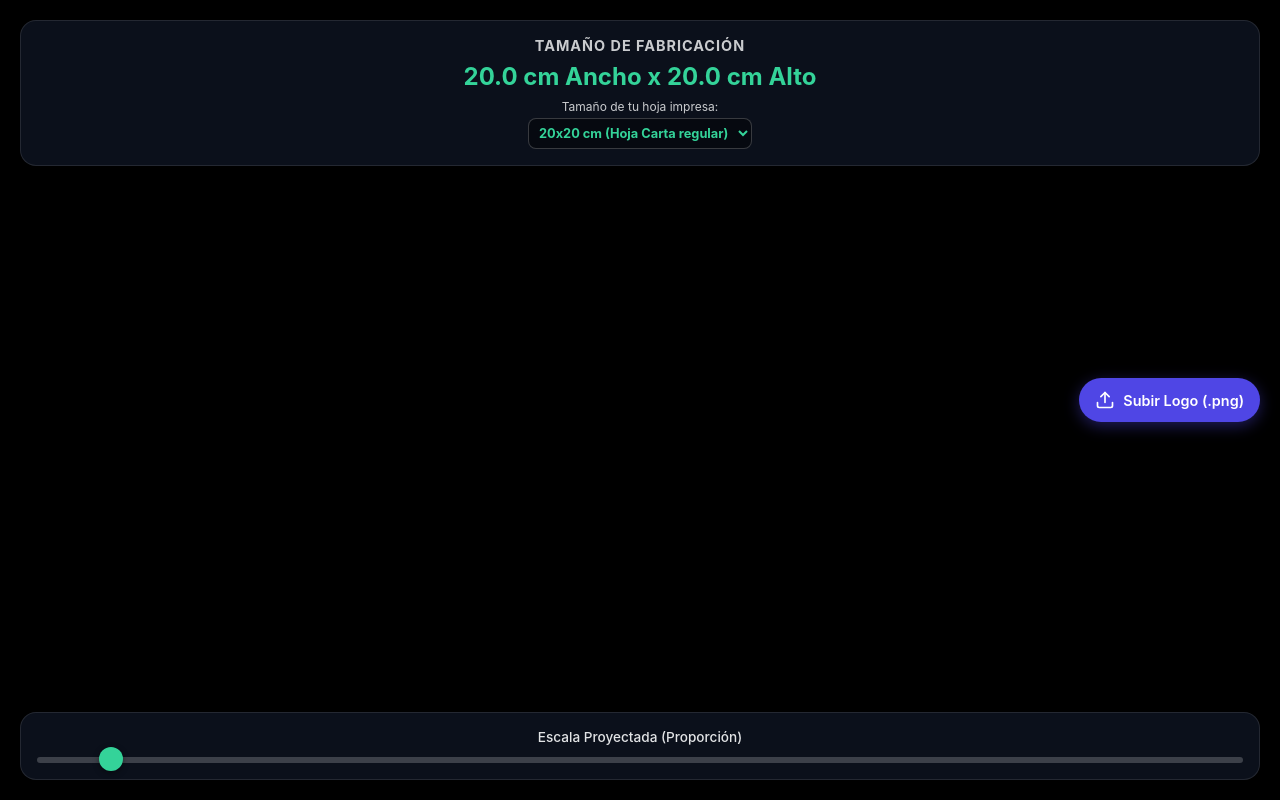
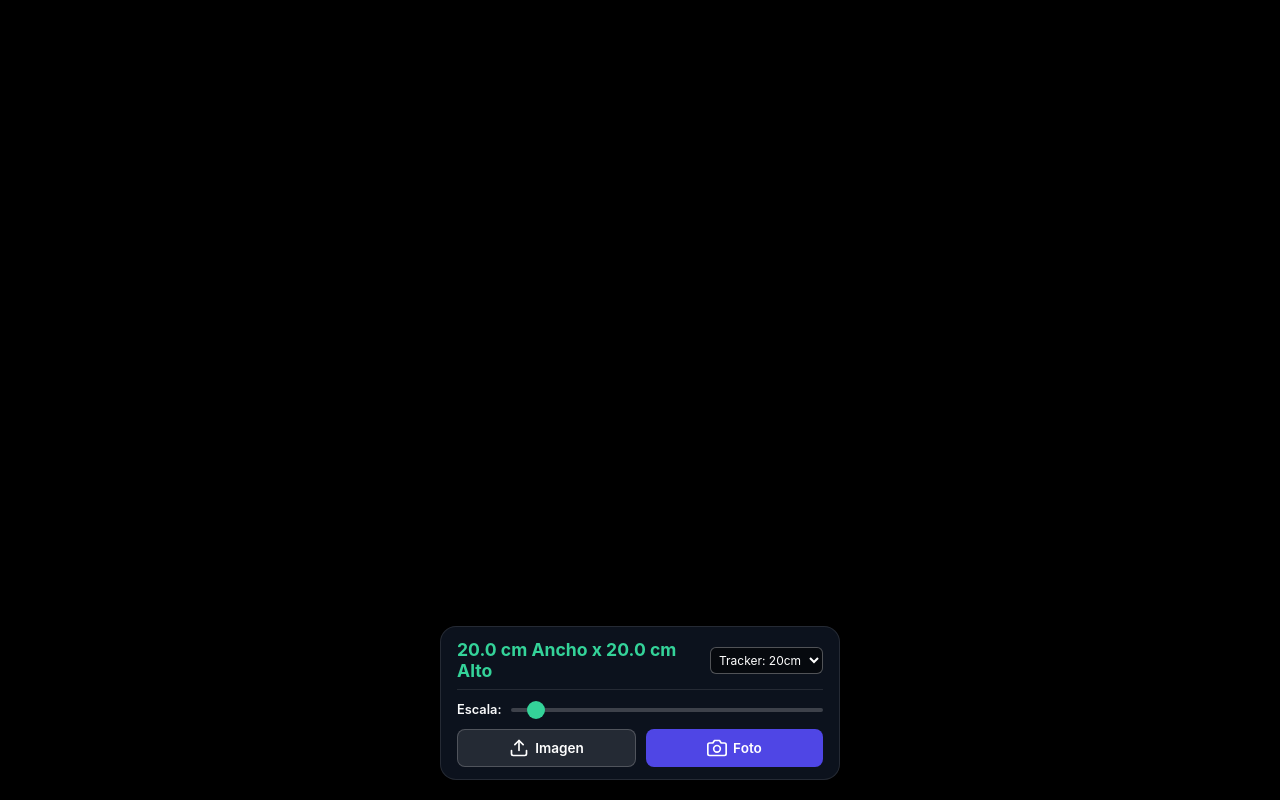
Before and after one commit to disenocorptpc-dot/logos_ar, a website: page index.html in a window 1280 px wide. Drawn offline with Linux system fonts and the light colour scheme.

Commit message:
feat: Accept JPGs, remove default transparency, rework UI to compact bottom layout, add Screenshot generation feature

```diff
--- a/app.js
+++ b/app.js
@@ -72,9 +72,8 @@ document.addEventListener("DOMContentLoaded", () => {
                 logoPlane.removeAttribute('color');
                 logoPlane.setAttribute('src', imgDataUrl);
 
-                // Quitar transparencia de prueba si es necesario (el png transparente se renderizará bien con A-Frame por defecto
-                // pero aseguramos con material="transparent: true")
-                logoPlane.setAttribute('material', 'transparent: true; alphaTest: 0.5');
+                // Quitar transparencia forzada (solo mantenemos transparent:true por el PNG)
+                logoPlane.setAttribute('material', 'transparent: true;');
 
                 // Recalcular dimensiones
                 updateRealWorldDimensions();
@@ -84,6 +83,54 @@ document.addEventListener("DOMContentLoaded", () => {
         reader.readAsDataURL(file);
     });
 
+    /**
+     * Toma una foto (Screenshot) combinando el feed de cámara, el modelo 3D y el texto del UI
+     */
+    const screenshotBtn = document.getElementById('screenshot-btn');
+    screenshotBtn.addEventListener('click', () => {
+        const video = document.querySelector('video');
+        const arCanvas = document.querySelector('.a-canvas');
+        if (!video || !arCanvas) return;
+
+        // Crear canvas en memoria
+        const captureCanvas = document.createElement('canvas');
+        captureCanvas.width = arCanvas.width;
+        captureCanvas.height = arCanvas.height;
+        const ctx = captureCanvas.getContext('2d');
+
+        // 1. Dibujar el video de la cámara ajustado (Object-fit: cover)
+        const vRatio = captureCanvas.width / video.videoWidth;
+        const hRatio = captureCanvas.height / video.videoHeight;
+        const ratio  = Math.max(vRatio, hRatio);
+        const cx = (captureCanvas.width - video.videoWidth * ratio) / 2;
+        const cy = (captureCanvas.height - video.videoHeight * ratio) / 2;
+        ctx.drawImage(video, 0, 0, video.videoWidth, video.videoHeight, cx, cy, video.videoWidth * ratio, video.videoHeight * ratio);
+
+        // 2. Dibujar la capa 3D (AR overlay)
+        ctx.drawImage(arCanvas, 0, 0);
+
+        // 3. Imprimir el texto de la medida
+        ctx.font = "bold 60px sans-serif";
+        ctx.fillStyle = "#34D399";
+        const sizeText = document.getElementById('size-label').textContent;
+        const textWidth = ctx.measureText(sizeText).width;
+
+        ctx.shadowColor = "rgba(0,0,0,0.8)";
+        ctx.shadowBlur = 15;
+        ctx.shadowOffsetX = 4;
+        ctx.shadowOffsetY = 4;
+
+        // Colocamos el texto abajo en la foto
+        ctx.fillText(sizeText, (captureCanvas.width - textWidth) / 2, captureCanvas.height - 100);
+
+        // Descargar la imagen
+        const dataUrl = captureCanvas.toDataURL('image/png');
+        const link = document.createElement('a');
+        link.download = 'AR_Proyeccion_Escala.png';
+        link.href = dataUrl;
+        link.click();
+    });
+
     // --- Listeners de Interacción ---
     scaleSlider.addEventListener('input', updateRealWorldDimensions);
     markerSizeSelect.addEventListener('change', updateRealWorldDimensions);
--- a/index.html
+++ b/index.html
@@ -12,31 +12,35 @@
     <link rel="stylesheet" href="styles.css">
 </head>
 <body>
-    <!-- Interfaz de Usuario -->
     <div id="ui-container">
-        <!-- Calculadora de Tamaño -->
-        <div class="glass-panel top-panel">
-            <h1>Tamaño de Fabricación</h1>
-            <p id="size-label">20.0 cm Ancho x 20.0 cm Alto</p>
-            <label for="marker-size" style="font-size: 0.75rem; opacity: 0.8; margin-top: 8px; display:block;">Tamaño de tu hoja impresa:</label>
-            <select id="marker-size" style="margin-top: 4px; border-radius: 8px; padding: 6px; background: rgba(0,0,0,0.4); color: #34D399; font-weight:bolder; font-size:0.8rem; border: 1px solid rgba(255,255,255,0.2); outline: none; cursor: pointer;">
-                <option value="20">20x20 cm (Hoja Carta regular)</option>
-                <option value="30">30x30 cm (Tabloide / Plóter)</option>
-                <option value="10">10x10 cm (Tarjeta pequeña)</option>
-            </select>
-        </div>
+        <!-- Panel Inferior Compacto -->
+        <div class="glass-panel bottom-panel">
+            <div class="info-row">
+                <span id="size-label">20.0 cm x 20.0 cm</span>
+                <select id="marker-size" class="compact-select">
+                    <option value="20">Tracker: 20cm</option>
+                    <option value="30">Tracker: 30cm</option>
+                    <option value="10">Tracker: 10cm</option>
+                </select>
+            </div>
 
-        <!-- Botón para subir logo -->
-        <label for="logo-upload" class="upload-btn">
-            <svg xmlns="http://www.w3.org/2000/svg" width="24" height="24" viewBox="0 0 24 24" fill="none" stroke="currentColor" stroke-width="2" stroke-linecap="round" stroke-linejoin="round"><path d="M21 15v4a2 2 0 0 1-2 2H5a2 2 0 0 1-2-2v-4"/><polyline points="17 8 12 3 7 8"/><line x1="12" y1="3" x2="12" y2="15"/></svg>
-            Subir Logo (.png)
-        </label>
-        <input type="file" id="logo-upload" accept="image/png">
+            <div class="control-row">
+                <label for="scale-slider">Escala:</label>
+                <input type="range" id="scale-slider" min="0.5" max="10" step="0.1" value="1">
+            </div>
 
-        <!-- Controles de Escala -->
-        <div class="glass-panel bottom-panel">
-            <label for="scale-slider">Escala Proyectada (Proporción)</label>
-            <input type="range" id="scale-slider" min="0.5" max="10" step="0.1" value="1">
+            <div class="actions-row">
+                <label for="logo-upload" class="icon-btn">
+                    <svg xmlns="http://www.w3.org/2000/svg" width="20" height="20" viewBox="0 0 24 24" fill="none" stroke="currentColor" stroke-width="2" stroke-linecap="round" stroke-linejoin="round"><path d="M21 15v4a2 2 0 0 1-2 2H5a2 2 0 0 1-2-2v-4"/><polyline points="17 8 12 3 7 8"/><line x1="12" y1="3" x2="12" y2="15"/></svg>
+                    Imagen
+                </label>
+                <input type="file" id="logo-upload" accept="image/png, image/jpeg, image/jpg, image/webp">
+
+                <button id="screenshot-btn" class="icon-btn highlight">
+                    <svg xmlns="http://www.w3.org/2000/svg" width="20" height="20" viewBox="0 0 24 24" fill="none" stroke="currentColor" stroke-width="2" stroke-linecap="round" stroke-linejoin="round"><path d="M23 19a2 2 0 0 1-2 2H3a2 2 0 0 1-2-2V8a2 2 0 0 1 2-2h4l2-3h6l2 3h4a2 2 0 0 1 2 2z"/><circle cx="12" cy="13" r="4"/></svg>
+                    Foto
+                </button>
+            </div>
         </div>
     </div>
 
@@ -45,7 +49,7 @@
     <a-scene
         mindar-image="imageTargetSrc: ./targets.mind; filterMinCF:0.0001; filterBeta: 0.001;"
         color-space="sRGB"
-        renderer="colorManagement: true, physicallyCorrectLights"
+        renderer="colorManagement: true, physicallyCorrectLights: true, preserveDrawingBuffer: true"
         vr-mode-ui="enabled: false"
         device-orientation-permission-ui="enabled: false">
 
@@ -55,8 +59,7 @@
         <a-entity mindar-image-target="targetIndex: 0">
             <!-- Contenedor del Logo (Aquí se aplica la escala) -->
             <a-entity id="logo-wrapper" scale="1 1 1">
-                <!-- Por defecto mostramos un plano con color, luego se reemplazará por la imagen -->
-                <a-plane id="logo-plane" width="1" height="1" color="#4F46E5" opacity="0.8" position="0 0 0.1"></a-plane>
+                <a-plane id="logo-plane" width="1" height="1" color="#4F46E5" position="0 0 0.1"></a-plane>
             </a-entity>
         </a-entity>
     </a-scene>
--- a/styles.css
+++ b/styles.css
@@ -2,150 +2,95 @@
     --primary: #4F46E5;
     --primary-hover: #4338CA;
     --text-light: #F9FAFB;
-    --glass-bg: rgba(17, 24, 39, 0.7);
+    --glass-bg: rgba(17, 24, 39, 0.75);
     --glass-border: rgba(255, 255, 255, 0.1);
 }
 
-* {
-    box-sizing: border-box;
-    margin: 0;
-    padding: 0;
-    font-family: 'Inter', -apple-system, BlinkMacSystemFont, "Segoe UI", Roboto, sans-serif;
+* { box-sizing: border-box; margin: 0; padding: 0; font-family: 'Inter', -apple-system, sans-serif; }
+body { margin: 0; overflow: hidden; background-color: #000; }
+
+#ui-container {
+    position: absolute;
+    bottom: 20px;
+    left: 50%;
+    transform: translateX(-50%);
+    width: 90%;
+    max-width: 400px;
+    z-index: 10;
+    pointer-events: none;
 }
 
-body {
-    margin: 0;
-    overflow: hidden;
-    background-color: #000;
-}
-
-/* UI Container superimposed over AR canvas */
-#ui-container {
-    position: absolute;
-    top: 0;
-    left: 0;
-    width: 100%;
-    height: 100%;
-    z-index: 10;
-    pointer-events: none; /* Let clicks pass through to AR canvas if needed */
-    display: flex;
-    flex-direction: column;
-    justify-content: space-between;
-    padding: 20px;
-}
-
-/* Re-enable pointer events for interactive elements */
-.glass-panel, .upload-btn {
-    pointer-events: auto;
-}
-
-/* Glassmorphism Panels */
 .glass-panel {
     background: var(--glass-bg);
-    backdrop-filter: blur(12px);
-    -webkit-backdrop-filter: blur(12px);
+    backdrop-filter: blur(16px);
+    -webkit-backdrop-filter: blur(16px);
     border: 1px solid var(--glass-border);
     border-radius: 16px;
-    padding: 16px;
+    padding: 12px 16px;
     color: var(--text-light);
-    text-align: center;
     box-shadow: 0 8px 32px 0 rgba(0, 0, 0, 0.3);
-}
-
-/* Top Panel: Size Calculator */
-.top-panel h1 {
-    font-size: 0.9rem;
-    text-transform: uppercase;
-    letter-spacing: 1px;
-    opacity: 0.8;
-    margin-bottom: 8px;
-}
-
-#size-label {
-    font-size: 1.5rem;
-    font-weight: 700;
-    color: #34D399; /* Mint green for visibility */
-    margin-bottom: 4px;
-}
-
-.top-panel small {
-    font-size: 0.75rem;
-    opacity: 0.6;
-}
-
-/* Upload Button */
-.upload-btn {
-    position: absolute;
-    right: 20px;
-    top: 50%;
-    transform: translateY(-50%);
-    background: var(--primary);
-    color: white;
-    padding: 12px 16px;
-    border-radius: 50px;
-    display: flex;
-    align-items: center;
-    gap: 8px;
-    font-weight: 600;
-    font-size: 0.9rem;
-    cursor: pointer;
-    box-shadow: 0 4px 15px rgba(79, 70, 229, 0.4);
-    transition: all 0.2s ease;
-}
-
-.upload-btn:hover {
-    background: var(--primary-hover);
-    transform: translateY(-50%) scale(1.05);
-}
-
-.upload-btn svg {
-    width: 20px;
-    height: 20px;
-}
-
-#logo-upload {
-    display: none;
-}
-
-/* Bottom Panel: Scale Control */
-.bottom-panel {
+    pointer-events: auto;
     display: flex;
     flex-direction: column;
     gap: 12px;
 }
 
-.bottom-panel label {
-    font-size: 0.85rem;
-    font-weight: 500;
-    opacity: 0.9;
+.info-row {
+    display: flex;
+    justify-content: space-between;
+    align-items: center;
+    border-bottom: 1px solid rgba(255,255,255,0.1);
+    padding-bottom: 8px;
 }
 
-/* Custom Range Slider */
-input[type=range] {
-    -webkit-appearance: none;
-    width: 100%;
-    background: transparent;
+#size-label { font-size: 1.1rem; font-weight: 700; color: #34D399; }
+
+.compact-select {
+    background: rgba(0,0,0,0.5);
+    color: #fff;
+    border: 1px solid rgba(255,255,255,0.3);
+    border-radius: 6px;
+    padding: 4px;
+    font-size: 0.75rem;
+    outline: none;
 }
 
-input[type=range]::-webkit-slider-thumb {
-    -webkit-appearance: none;
-    height: 24px;
-    width: 24px;
-    border-radius: 50%;
-    background: #34D399;
-    cursor: pointer;
-    margin-top: -10px;
-    box-shadow: 0 2px 6px rgba(0,0,0,0.4);
+.control-row {
+    display: flex;
+    align-items: center;
+    gap: 10px;
+}
+.control-row label { font-size: 0.8rem; font-weight: 600; white-space: nowrap; }
+
+input[type=range] { -webkit-appearance: none; width: 100%; background: transparent; }
+input[type=range]::-webkit-slider-thumb { -webkit-appearance: none; height: 18px; width: 18px; border-radius: 50%; background: #34D399; cursor: pointer; margin-top: -7px; }
+input[type=range]::-webkit-slider-runnable-track { width: 100%; height: 4px; background: rgba(255, 255, 255, 0.2); border-radius: 2px; }
+
+.actions-row {
+    display: flex;
+    gap: 10px;
+    justify-content: space-between;
 }
 
-input[type=range]::-webkit-slider-runnable-track {
-    width: 100%;
-    height: 6px;
+.icon-btn {
+    flex: 1;
+    display: flex;
+    justify-content: center;
+    align-items: center;
+    gap: 6px;
+    background: rgba(255,255,255,0.1);
+    border: 1px solid rgba(255,255,255,0.2);
+    color: white;
+    padding: 8px;
+    border-radius: 8px;
+    font-size: 0.85rem;
+    font-weight: 600;
     cursor: pointer;
-    background: rgba(255, 255, 255, 0.2);
-    border-radius: 3px;
+    transition: 0.2s ease;
 }
 
-input[type=range]:focus {
-    outline: none;
-}
+.icon-btn.highlight { background: var(--primary); border: none; }
+.icon-btn:hover { background: rgba(255,255,255,0.2); }
+.icon-btn.highlight:hover { background: var(--primary-hover); }
+
+#logo-upload { display: none; }
```
Also changed, not shown: compile_target.js (added, +30 -0 lines), package.json (added, +21 -0 lines).
